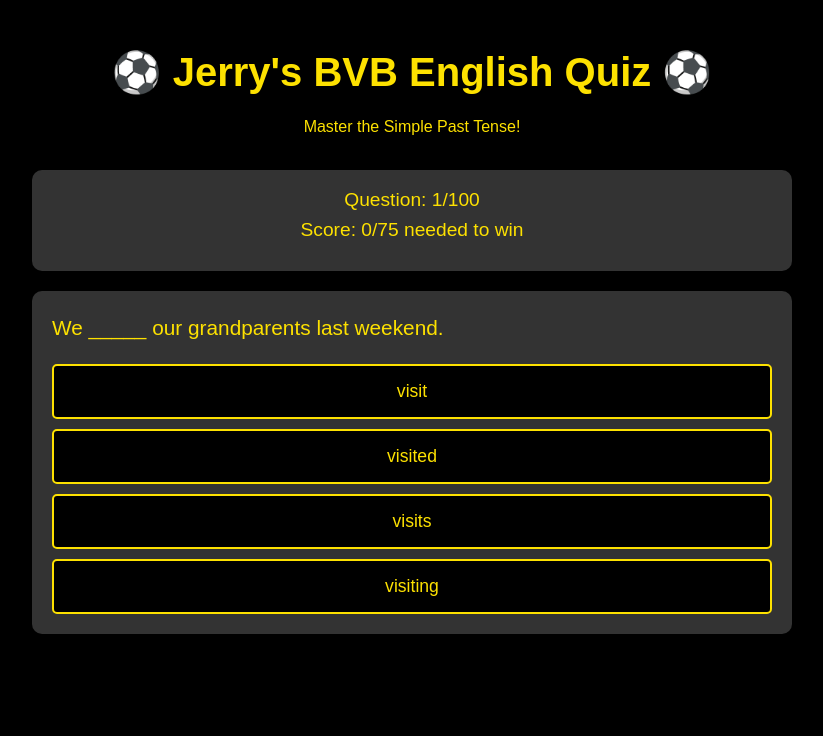
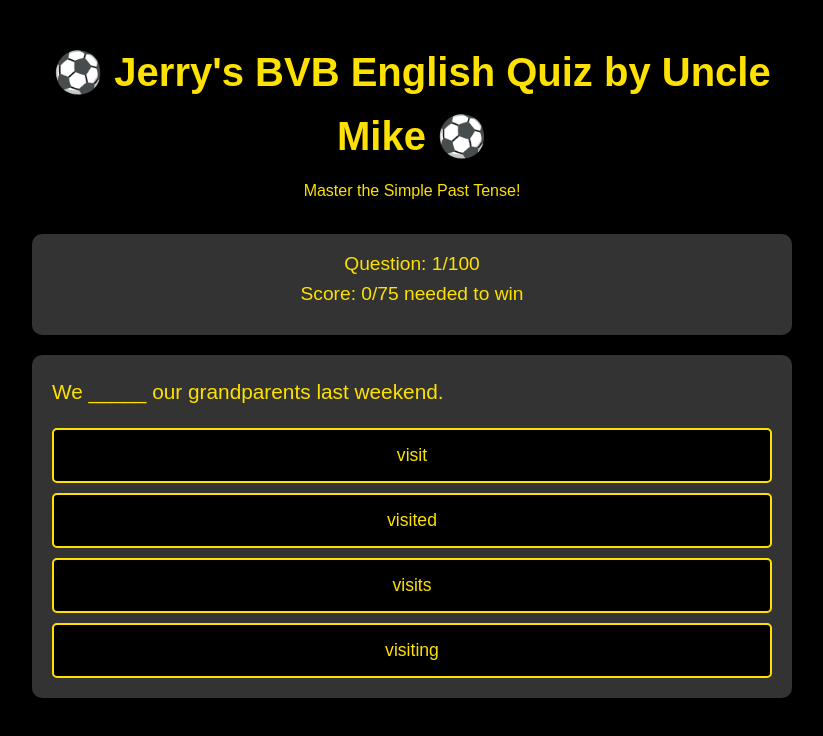
Before and after one commit to m4msports/EnglishFun, a plain HTML site: page index.html in a window 1280 px wide. Shown: the whole page, without its empty margins (228-1051 px from the left). Drawn offline with Linux system fonts and the light colour scheme.

Commit message:
Update index.html

```diff
--- a/index.html
+++ b/index.html
@@ -3,7 +3,7 @@
 <head>
     <meta charset="UTF-8">
     <meta name="viewport" content="width=device-width, initial-scale=1.0">
-    <title>BVB English Quiz - Simple Past</title>
+    <title> Jerry's BVB English Quiz - Simple Past by Uncle Mike </title>
     <style>
         :root {
             --bvb-yellow: #FDE100;
@@ -160,7 +160,7 @@
 <body>
     <div class="container">
         <div class="quiz-header">
-            <h1>⚽ Jerry's BVB English Quiz ⚽</h1>
+            <h1>⚽ Jerry's BVB English Quiz by Uncle Mike ⚽</h1>
             <p>Master the Simple Past Tense!</p>
         </div>
 
```
